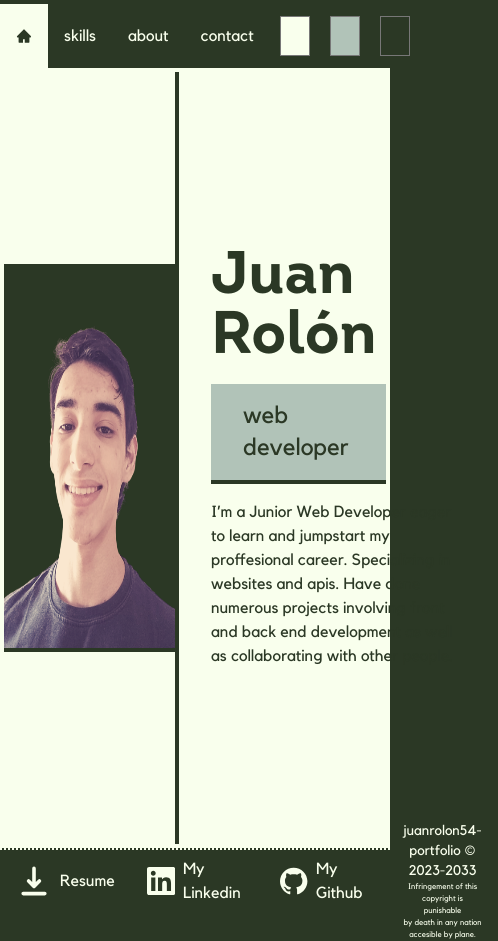
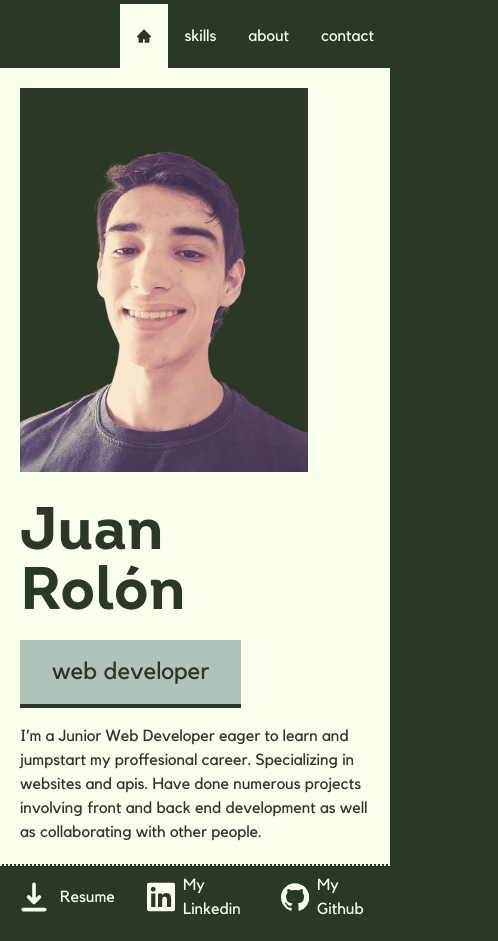
Before and after one commit to juanrolon54/juanrolon-portfolio, a React (Vite) app: page / in a window 390 px wide. Shown: the whole page, 498 px wide, since content can reach past the window. Built offline with nearby package versions, Linux system fonts and the light colour scheme.

Commit message:
Added somewhat of a mobile support

```diff
--- a/src/App.tsx
+++ b/src/App.tsx
@@ -7,7 +7,7 @@ import { Footer, NavBar } from './components'
 function App() {
 
   return (
-    <div className="min-h-screen font-kollektif flex flex-col text-dead bg-alive border-y-4 border-y-dead">
+    <div className="min-h-screen font-kollektif flex flex-col text-dead bg-alive border-y-4 border-y-dead overflow-x-hidden">
       <NavBar />
       <div className='flex-1'>
         <Routes>
--- a/src/components/Footer.tsx
+++ b/src/components/Footer.tsx
@@ -17,7 +17,7 @@ export default function Footer() {
             My Github
         </a>
         <div className="flex-1" />
-        <div className="text-sm px-4 text-center">
+        <div className="hidden sm:inline text-sm px-4 text-center">
             <p>juanrolon54-portfolio © {new Date().getFullYear()}-{Math.ceil(Math.random() * 10 + new Date().getFullYear())}</p>
             <p className="leading-3 text-[0.5rem]">Infringement of this copyright is punishable <br />by death in any nation accesible by plane.</p>
         </div>
--- a/src/components/NavBar.tsx
+++ b/src/components/NavBar.tsx
@@ -19,14 +19,14 @@ export default function NavBar() {
     const [semiDead, setSemiDead] = useTheme('--semidead', '#b1c3b8')
     const [dead, setDead] = useTheme('--dead', '#2b3825')
 
-    return <nav className="bg-dead flex justify-start w-full text-dead h-16">
+    return <nav className="flex bg-dead justify-start w-full text-dead h-16 ">
         <div className='flex-1' />
         <NavLink className={tailNav()} to='/'><Home /></NavLink>
         <NavLink className={tailNav()} to='/skills'>skills</NavLink >
         <NavLink className={tailNav()} to='/about'>about</NavLink >
         <NavLink className={tailNav()} to='/contact'>contact</NavLink >
-        <input type='color' onChange={e => { setAlive(e.target.value) }} value={alive} className='btn aspect-square h-full p-2' />
-        <input type='color' onChange={e => { setSemiDead(e.target.value) }} value={semiDead} className='btn aspect-square h-full p-2' />
-        <input type='color' onChange={e => { setDead(e.target.value) }} value={dead} className='btn aspect-square h-full p-2' />
+        <input type='color' onChange={e => { setAlive(e.target.value) }} value={alive} className='hidden sm:inline btn aspect-square h-full p-2' />
+        <input type='color' onChange={e => { setSemiDead(e.target.value) }} value={semiDead} className='hidden sm:inline btn aspect-square h-full p-2' />
+        <input type='color' onChange={e => { setDead(e.target.value) }} value={dead} className='hidden sm:inline btn aspect-square h-full p-2' />
     </nav >
 }
--- a/src/pages/About.tsx
+++ b/src/pages/About.tsx
@@ -4,7 +4,7 @@ import { RiEnglishInput } from 'react-icons/ri'
 import { IoRocketSharp, IoSchool, IoCodeSlash } from 'react-icons/io5'
 
 export default function About() {
-    return <div className="min-h-page flex flex-col gap-4 py-32 px-32 2xl:px-64">
+    return <div className="min-h-page flex flex-col gap-4 p-4 sm:py-32 sm:px-32 2xl:px-64">
         <h4 className="text-6xl font-introBold">About Me</h4>
         <div className="flex flex-col">
             <h6 className="text-2xl border-b-4 border-b-semidead pb-2 w-fit">class <span className="surface p-0 border-b-0 px-2">Web Developer</span> extends <span className="btn">Person</span> {'{'}</h6>
@@ -28,7 +28,7 @@ export default function About() {
             </article>
             <h6 className="text-4xl pt-2">{'}'}</h6>
         </div>
-        <div className="grid grid-cols-2 gap-4">
+        <div className="grid sm:grid-cols-2 gap-4">
             <div className="surface flex flex-col gap-8">
                 <h6 className="text-4xl font-introBold">Education</h6>
                 <ul className="decoration-black list-disc list-inside flex flex-col gap-2">
--- a/src/pages/Contact.tsx
+++ b/src/pages/Contact.tsx
@@ -92,10 +92,10 @@ export default function Contact() {
         }, 0);
     }
 
-    return <div className="min-h-page flex flex-col gap-4 py-32 px-32 2xl:px-64">
+    return <div className="min-h-page flex flex-col gap-4 p-4 sm:py-32 sm:px-32 2xl:px-64">
         <h4 className="font-introBold text-6xl">Get in touch</h4>
         <h6 className="text-2xl flex items-center gap-4">Fill the form (or edit the json).<HiPencilAlt className="text-4xl" /></h6>
-        <div className="grid grid-cols-2 min-h-[60vh] gap-16 bg-semidead">
+        <div className="grid sm:grid-cols-2 min-h-[60vh] gap-16 bg-semidead">
             {isFormSubmitted ?
                 <div className="col-span-2 grid place-content-center ">
                     <span className="flex flex-col justify-center gap-4 items-center surface">
@@ -110,12 +110,12 @@ export default function Contact() {
                     </span>
                 </div>
                 : <>
-                    <form onSubmit={handleSubmit} className={`border-2 border-dead p-4 flex flex-col  bg-alive ${error ? "bg-semidead" : ""}`}>
+                    <form onSubmit={handleSubmit} className={`border-2 border-dead p-4 flex flex-col bg-alive ${error ? "bg-semidead" : ""}`}>
                         <RecursiveJsonToInputs json={json} handleChange={handleChange} />
                         <div className="flex-1" />
                         {((!canSubmit) || error !== '') ? <div className="bg-semidead p-4 w-fit self-end mt-4 flex gap-4 items-center cursor-not-allowed">Submit<HiPaperAirplane className="text-2xl" /></div> : <button className="btn p-4 flex gap-4 items-center w-fit self-end mt-4">Submit <HiPaperAirplane className="text-2xl" /></button>}
                     </form>
-                    <div className="relative">
+                    <div className="relative h-96 sm:h-auto">
                         {error !== '' && <p className="bg-semidead text-dead absolute top-0 right-0 z-50">{error}</p>}
                         <p className="bg-semidead absolute bottom-0 right-0 z-50 text-dead px-2">{caretPos}</p>
                         <textarea
@@ -170,12 +170,12 @@ function RecursiveJsonToInputs(props: { json: string, handleChange: ChangeEventH
 
         if (valueType === 'string') return <label key={currentPos} className={`flex ${!keyIsNaN ? "gap-4" : "flex-col"}`}>
             <span className={!keyIsNaN ? "min-w-[1.5rem]" : ""}>{key.charAt(0).toUpperCase() + key.slice(1) + (!keyIsNaN ? " ." : "")}</span>
-            <input id={currentPos} className="btn" onChange={props.handleChange} type='text' value={value} />
+            <input id={currentPos} className="btn h-6" onChange={props.handleChange} type='text' value={value} />
         </label>
 
         if (valueType === 'number') return <label key={currentPos} className={`flex ${!keyIsNaN ? "gap-4" : "flex-col"}`}>
             <span className={!keyIsNaN ? "min-w-[1.5rem]" : ""}>{key.charAt(0).toUpperCase() + key.slice(1) + (!keyIsNaN ? " ." : "")}</span>
-            <input id={currentPos} className="btn" onChange={props.handleChange} type='number' value={value} />
+            <input id={currentPos} className="btn h-6" onChange={props.handleChange} type='number' value={value} />
         </label>
 
         return <></>
--- a/src/pages/Landing.tsx
+++ b/src/pages/Landing.tsx
@@ -1,16 +1,16 @@
 
 
 export default function Landing() {
-    return <div className="flex-1 grid grid-cols-2 gap-8 min-h-page border-4 border-alive">
-        <div className="flex justify-end h-full items-center border-r-dead border-r-4">
-            <div className="w-full border-b-4 border-b-dead flex justify-end">
+    return <div className="flex-1 grid sm:grid-cols-2 gap-8 min-h-page border-4 border-alive p-4 sm:p-0">
+        <div className="flex justify-end h-full items-center sm:border-r-dead sm:border-r-4">
+            <div className="w-full sm:border-b-4 sm:border-b-dead flex sm:justify-end">
                 <img src='me.png' className="surface cursor-cell p-0 h-96 border-b-0 bg-dead" />
             </div>
         </div>
         <div className="flex flex-col gap-4 justify-center">
             <h2 className="text-6xl font-introBold">Juan <br /> Rolón </h2>
             <h4 className="text-2xl surface w-fit">web developer</h4>
-            <h6 className="w-64">
+            <h6 className="sm:w-64">
                 I’m a Junior Web Developer eager to learn and jumpstart my proffesional career. Specializing in websites and apis. Have done numerous projects involving front and back end development as well as collaborating with other people.
             </h6>
         </div>
```
Also changed, not shown: src/pages/Skills.tsx (+10 -10 lines).
